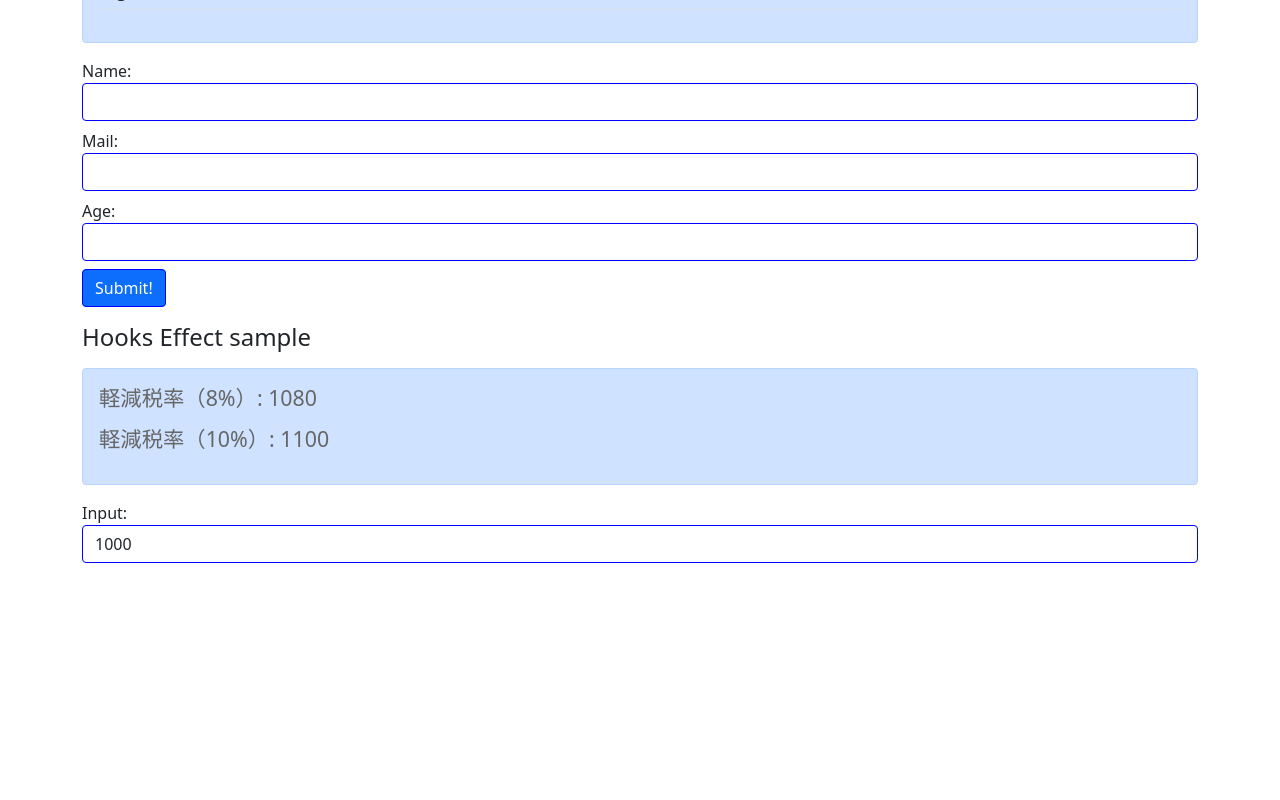
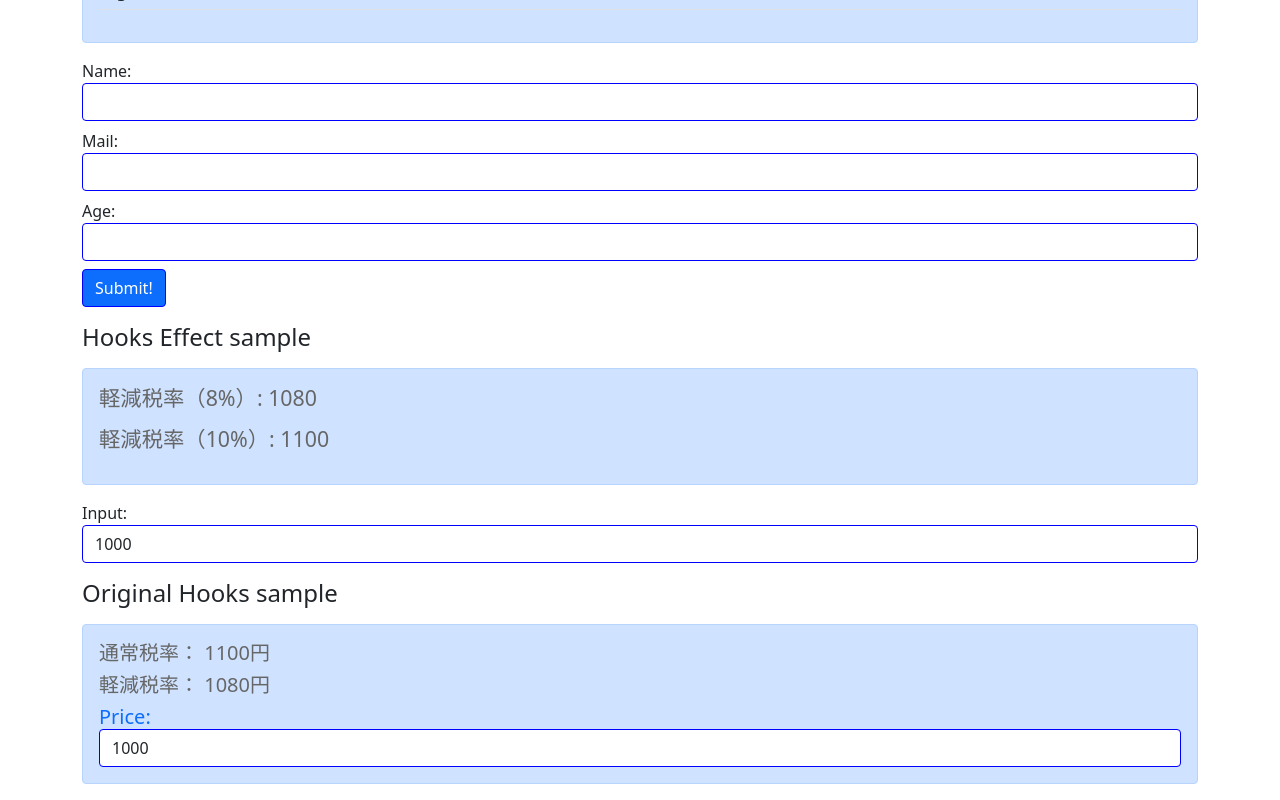
Before and after one commit to tomokiyao/Frontend, a React (Create React App) app in the folder react-hooks/: page / in a window 1280 px wide. Shown: the part 1068-1868 px from the top of the page. Before the commit the page ends 1631 px from the top, so only its background shows below. Built offline with nearby package versions, Linux system fonts and the light colour scheme.

Commit message:
original hook

```diff
--- /dev/null
+++ b/react-hooks/src/components/original_hook/AlertMessage.js
@@ -0,0 +1,43 @@
+import React, { useState } from 'react';
+import '../../App.css';
+
+const useTax = (t1, t2) => {
+  const [price, setPrice] = useState(1000);
+  const [tx1] = useState(t1);
+  const [tx2] = useState(t2);
+
+  const tax1 = () => {
+    return Math.floor(price * (1.0 + tx1 / 100));
+  };
+  const tax2 = () => {
+    return Math.floor(price * (1.0 + tx2 / 100));
+  };
+
+  return [price, tax1, tax2, setPrice];
+};
+
+const AlertMessage = () => {
+  const [price, tax1, tax2, setPrice] = useTax(10, 8);
+
+  const handleChange = (e) => {
+    setPrice(e.target.value);
+  };
+
+  return (
+    <div className="alert alert-primary h5 text-primary">
+      <p className="h5">通常税率： {tax1()}円</p>
+      <p className="h5">軽減税率： {tax2()}円</p>
+      <div className="form-group">
+        <label className="form-group-label">Price:</label>
+        <input
+          type="number"
+          className="form-control"
+          onChange={handleChange}
+          value={price}
+        />
+      </div>
+    </div>
+  );
+};
+
+export default AlertMessage;
--- /dev/null
+++ b/react-hooks/src/components/original_hook/OriginalHook.js
@@ -0,0 +1,17 @@
+import React from 'react';
+import '../../App.css';
+
+import AlertMessage from './AlertMessage';
+
+const OriginalHook = () => {
+  return (
+    <div>
+      <div className="container">
+        <h4 className="my-3">Original Hooks sample</h4>
+        <AlertMessage />
+      </div>
+    </div>
+  );
+};
+
+export default OriginalHook;
--- a/react-hooks/src/index.js
+++ b/react-hooks/src/index.js
@@ -7,6 +7,7 @@ import Counter from './components/Counter';
 import BidirectionalState from './components/bidirectional/BidirectionalState';
 import Form from './components/form/Form';
 import SideEffect from './components/side_effect/SideEffect';
+import OriginalHook from './components/original_hook/OriginalHook';
 
 import reportWebVitals from './reportWebVitals';
 import 'bootstrap/dist/css/bootstrap.min.css';
@@ -18,6 +19,7 @@ ReactDOM.render(
     <BidirectionalState />
     <Form />
     <SideEffect />
+    <OriginalHook />
   </React.StrictMode>,
   document.getElementById('root')
 );
```
